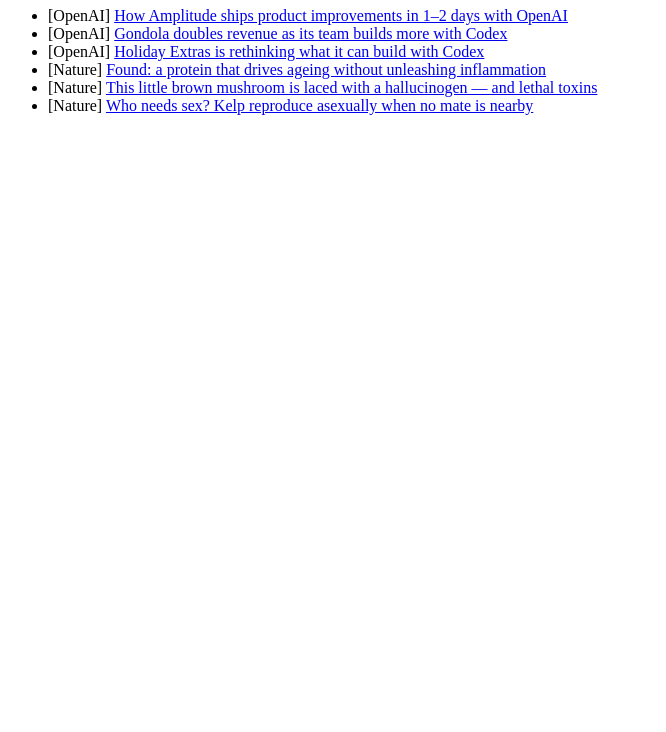
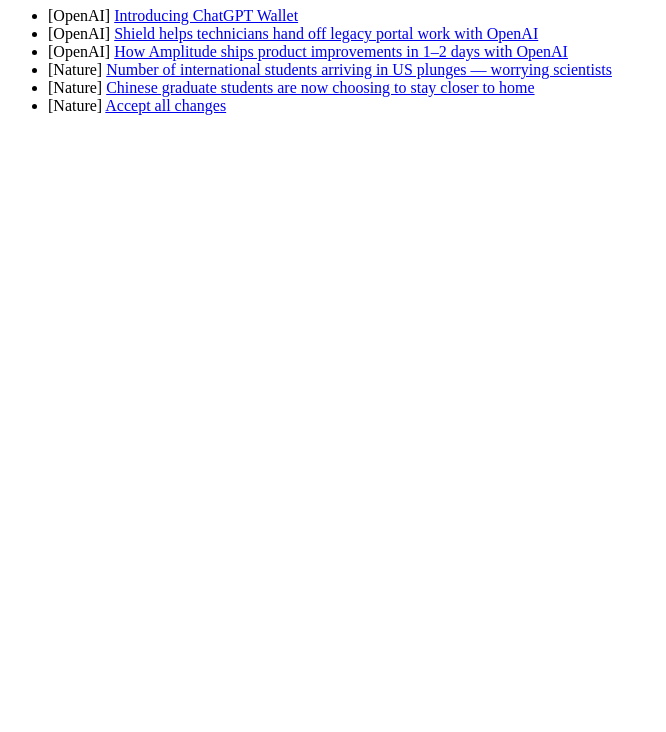
Before and after one commit to FloodTao/my-news-factory, a plain HTML site: page index.html in a window 1280 px wide. Shown: the part 68-800 px from the top of the page, without its empty margins (0-666 px from the left). Drawn offline with Linux system fonts and the light colour scheme.

Commit message:
Update News Report

```diff
--- a/index.html
+++ b/index.html
@@ -1 +1 @@
-<html><meta charset='utf-8'><body><h1>今日全球资讯</h1><ul><li>[OpenAI] <a href='https://openai.com/business/customer-stories/amplitude'>How Amplitude ships product improvements in 1–2 days with OpenAI</a></li><li>[OpenAI] <a href='https://openai.com/business/customer-stories/gondola'>Gondola doubles revenue as its team builds more with Codex</a></li><li>[OpenAI] <a href='https://openai.com/business/customer-stories/holidays-extras-codex'>Holiday Extras is rethinking what it can build with Codex</a></li><li>[Nature] <a href='https://www.nature.com/articles/d41586-026-03638-3'>Found: a protein that drives ageing without unleashing inflammation</a></li><li>[Nature] <a href='https://www.nature.com/articles/d41586-026-03639-2'>This little brown mushroom is laced with a hallucinogen — and lethal toxins</a></li><li>[Nature] <a href='https://www.nature.com/articles/d41586-026-03665-0'>Who needs sex? Kelp reproduce asexually when no mate is nearby</a></li></ul></body></html>
+<html><meta charset='utf-8'><body><h1>今日全球资讯</h1><ul><li>[OpenAI] <a href='https://openai.com/index/introducing-chatgpt-wallet'>Introducing ChatGPT Wallet</a></li><li>[OpenAI] <a href='https://openai.com/business/customer-stories/shield'>Shield helps technicians hand off legacy portal work with OpenAI</a></li><li>[OpenAI] <a href='https://openai.com/business/customer-stories/amplitude'>How Amplitude ships product improvements in 1–2 days with OpenAI</a></li><li>[Nature] <a href='https://www.nature.com/articles/d41586-026-03668-x'>Number of international students arriving in US plunges — worrying scientists</a></li><li>[Nature] <a href='https://www.nature.com/articles/d41586-026-03456-7'>Chinese graduate students are now choosing to stay closer to home</a></li><li>[Nature] <a href='https://www.nature.com/articles/d41586-026-03516-y'>Accept all changes</a></li></ul></body></html>
```
